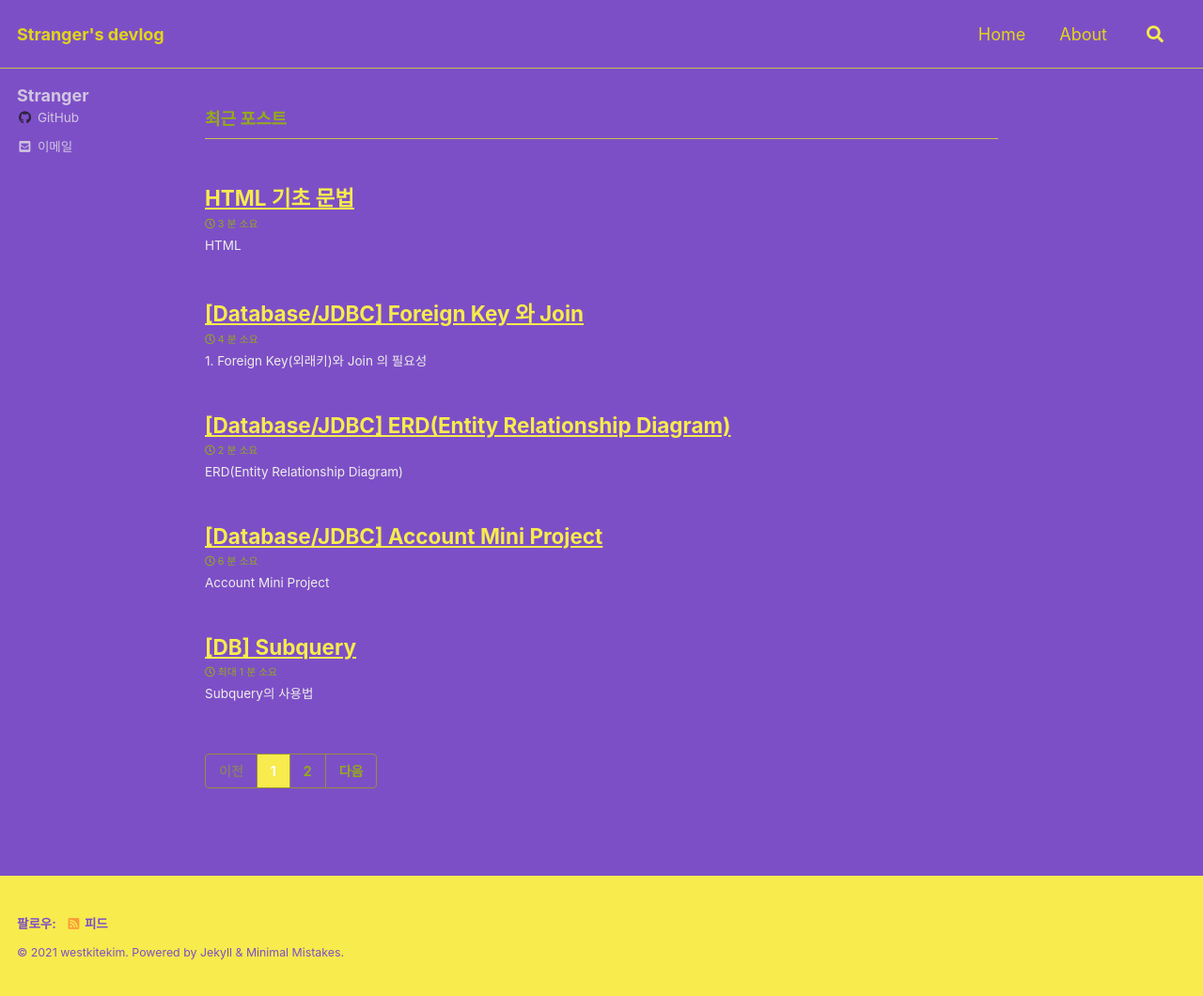
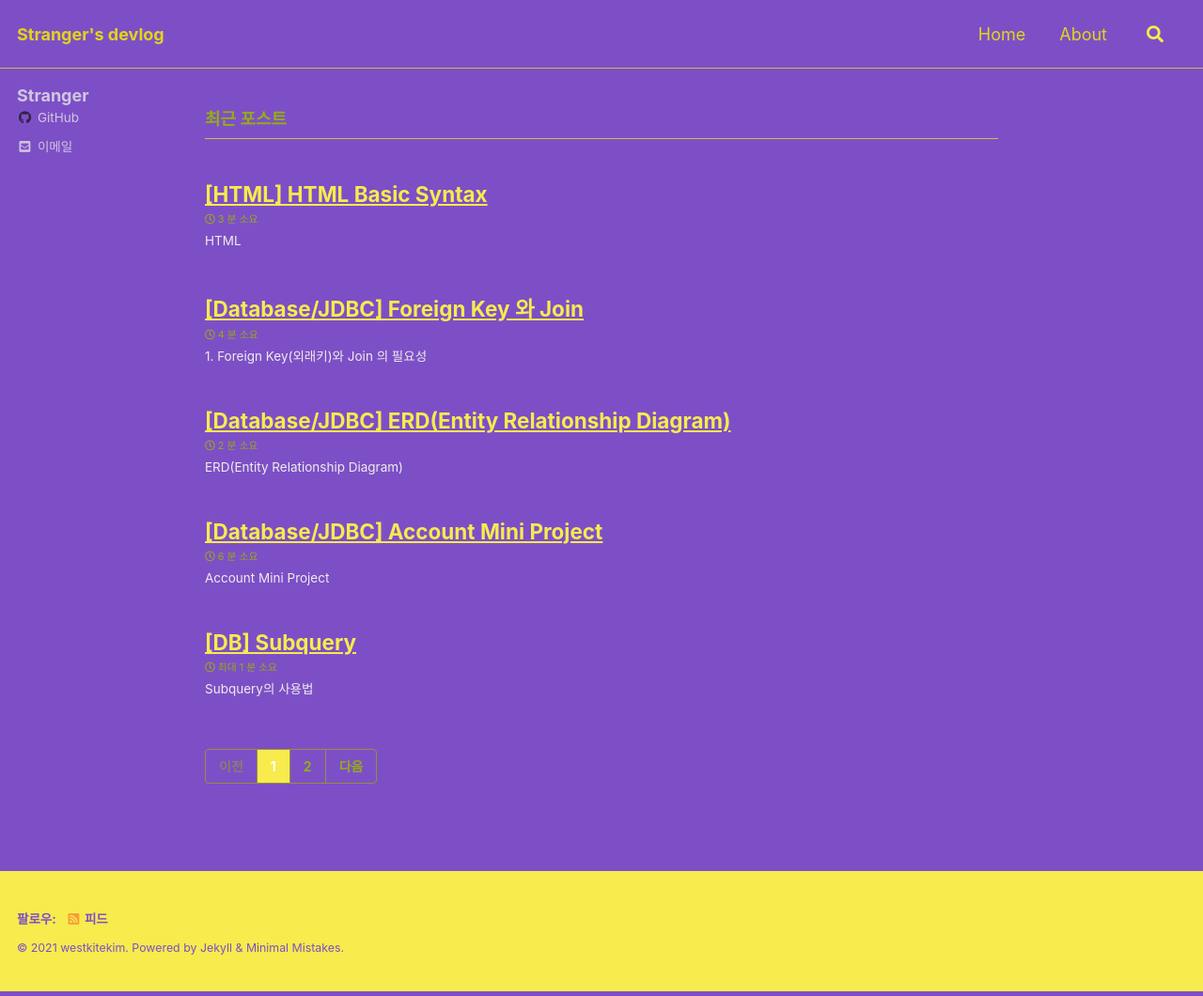
Before and after one commit to westkitekim/westkitekim.github.io, a Jekyll site: the page built from index.html, in a window 1280 px wide. Shown: the whole page at 94% size. Built offline with Jekyll 4.4.1, drawn with Linux system fonts in a browser that asks for light colours; cached includes are drawn as plain includes; the list of posts is cut into pages by our own code.

Commit message:
html update 수평선

```diff
--- a/_posts/2021-09-15-[HTML][CSS]-HTML-Basic-Syntax.md
+++ b/_posts/2021-09-15-[HTML][CSS]-HTML-Basic-Syntax.md
@@ -1,5 +1,5 @@
 ---
-title: HTML 기초 문법
+title: "[HTML] HTML Basic Syntax"
 excerpt:
 
 categories:
@@ -18,7 +18,7 @@
 
 ## HTML
 
--------------------------------------------------------
+------
 
 HyperText Markup Language의 약자로 웹 문서의 내용을 정의하는 언어로 HTML에는 서로 연결한다는 의미가 포함되어 있다. 웹 브라우저에 의해 서버에서 전송된 html 정보를 입력받아 번역해서 웹 화면을 구성하게 한다. (서버는 html 텍스트를 출력하고 웹 브라우저는 이것을 번역하여 화면으로 구성)cf) HyperText는 문서를 서로 연결해주는 링크를  뜻하고,  Markup은 표시한다는 의미를 뜻한다.
 
```
